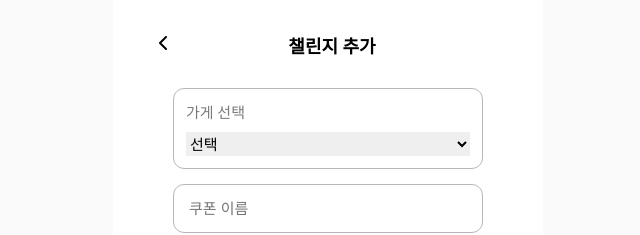
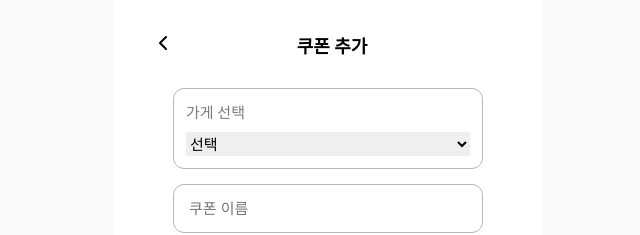
Before and after one commit to soool22/2025-likelion-ds3, a Django app: page /coupons/create-coupons/ in a window 1280 px wide. Shown: the top 235 px of the page, without its empty margins (312-952 px from the left). Run offline with Django 5.2, Linux system fonts and the light colour scheme; the visitor is signed in with stand-in values (Sample User, id 1); data that the repository does not hold is empty.

Commit message:
[fix] html 수정

```diff
--- a/coupons/templates/coupons/create_coupon.html
+++ b/coupons/templates/coupons/create_coupon.html
@@ -14,7 +14,7 @@
                     <a href="{% url 'coupons:coupon_list' selected_store.id %}">
                         <img src="{% static 'img/leftside.svg'%}" class="sideClick"/>
                     </a>
-                    <p id="title">챌린지 추가</p>
+                    <p id="title">쿠폰 추가</p>
                     <p> </p>
                 </header>
                 <div id="containerBox">
--- a/stores/templates/stores/store-create.html
+++ b/stores/templates/stores/store-create.html
@@ -24,7 +24,7 @@
                         <div id="searchBox">
                             <input  class="search" placeholder="주소" type="text" name="address"
                  id="id_address" value="{{ form.instance.address|default_if_none:'' }}" />
-                            <img id="searchIcon" src="{% static 'img/search.svg'%}" />
+                            <button type="button" id="btn-search"><img id="searchIcon" src="{% static 'img/search.svg'%}" /></button>
                             <button class="realSearchBtn"></button>
                         </div>
                         <input type="hidden" name="latitude" id="id_latitude" value="{{ form.latitude.value|default_if_none:'' }}">
```
